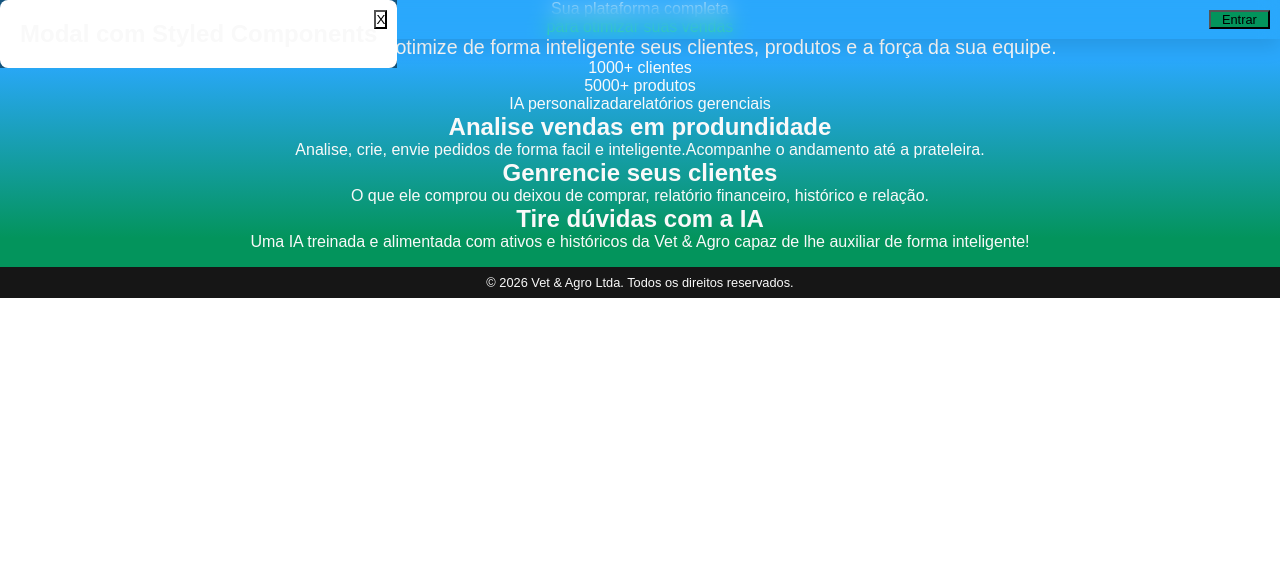
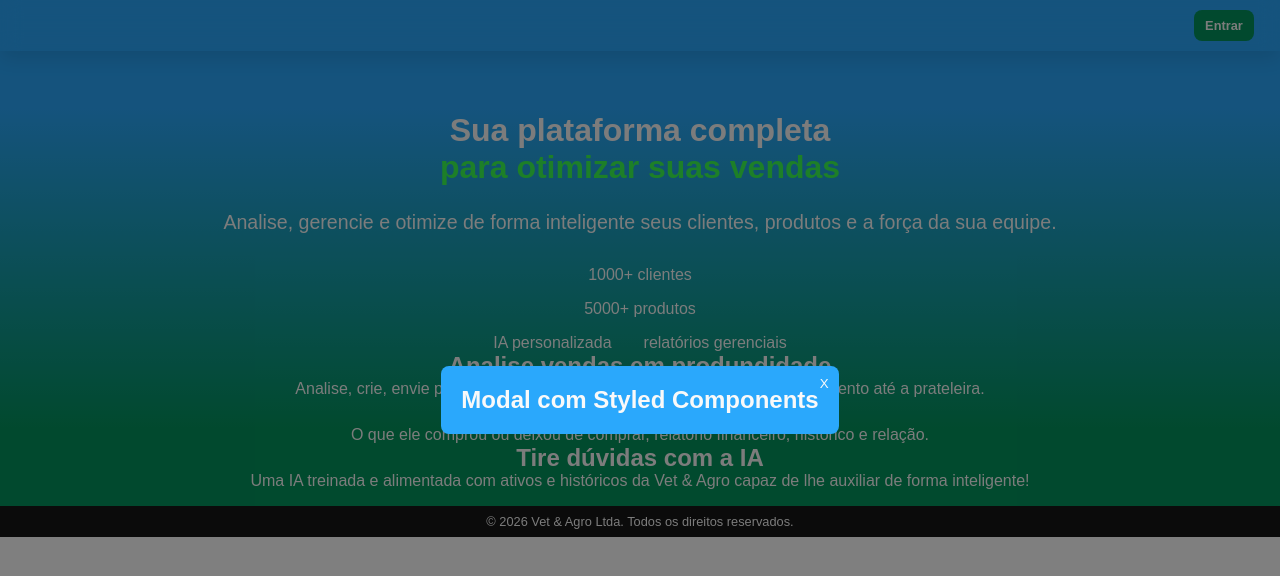
Before and after one commit to gabrielUpON/VetsForce, a Next.js app: page / in a window 1280 px wide. Both pictures are taken after a click on the button "Entrar". Shown: the top 576 px of the page. Built offline with nearby package versions, Linux system fonts and the light colour scheme.

Commit message:
update css

```diff
--- /dev/null
+++ b/app/Home.module.css
@@ -0,0 +1,75 @@
+.main {
+  display: flex;
+  flex-direction: column; /* mobile */
+  background: linear-gradient(to bottom, #2aa8fc 20%, #03945c 80%);
+  @media (min-width: 768px) {
+    flex-direction: column; /* desktop */
+  }
+}
+.cabecalho  {
+    display: flex;
+    padding: 10px 10px;
+    position: fixed;
+    top: 0;
+    left: 0;
+    width: 100%;
+    backdrop-filter: blur(10px);
+    box-shadow: 0 8px 20px rgba(0, 0, 0, 0.10);
+}
+
+.botao {
+    font-size: 0.8rem;
+    font-weight: bold;
+    background-color: #03945c;
+    border: none;
+    border-radius: 8px;
+    margin-left: auto;
+    margin-right: 16px;
+    padding: 0.5rem 0.7rem;
+    cursor: pointer;
+}
+
+.botao:hover {
+  background-color: #027a4c;
+  transition: background-color 0.5s ease;
+}
+
+.container {
+    margin-top: 7rem;
+    text-align: center;
+
+    .apresentacao {
+        span {
+        display: block;
+        font-size: 2rem;
+        font-weight: bold;
+        }
+        span:nth-child(2) {
+        color: #3AFF51;
+        }
+        p {
+        margin-top: 25px;
+        font-size: 1.225rem;
+        }
+    }
+
+    .metricas {
+        margin-top: 2rem;
+
+        p {
+        margin-top: 1rem;
+        }
+
+        span {
+        margin-left: 2rem;
+        }
+    }
+}
+
+.footer {
+    background-color: #161616;
+    text-align: center;
+    font-size: 0.8rem;
+    margin-top: 16px;
+    padding: 8px;
+}
--- a/app/globals.css
+++ b/app/globals.css
@@ -1,21 +1,11 @@
-@tailwind base;
-@tailwind components;
-@tailwind utilities;
-
-/* Reset básico */
 * {
   margin: 0;
   padding: 0;
   box-sizing: border-box;
+  color: #F9F9F9;
 }
 
-/* Estilo global */
 html, body {
   font-family: Arial, sans-serif;
   scroll-behavior: smooth;
 }
-
-/* Cor padrão do texto */
-body {
-  color: #F9F9F9;
-}
--- a/app/layout.js
+++ b/app/layout.js
@@ -7,7 +7,7 @@ export const metadata = {
 export default function DashboardLayout({ children }) {
   return (
     <html lang="pt-br">
-      <body className="font-sans text-[#F9F9F9]">
+      <body suppressHydrationWarning>
         <main>{children}</main>
       </body>
     </html>
--- a/app/page.js
+++ b/app/page.js
@@ -1,15 +1,18 @@
 "use client";
 
-import Modal from "@/components/modal";
+import Modal from "@/components/home/modal";
 import { useState } from "react";
+
+import styles from "./Home.module.css";
+
 
 export default function Home() {
   const [open, setOpen] = useState(false);
   return (
-    <div className="flex flex-col bg-[linear-gradient(to_bottom,#2aa8fc_20%,#03945c_80%)]">
+    <div className={styles.main}>
 
-      <div className="flex p-[10px] fixed top-[0] left-[0] w-full backdrop-filter backdrop-blur-[10px] [box-shadow:0_8px_20px_rgba(0,_0,_0,_0.10)]">
-        <button className="text-[0.8rem] font-bold bg-[#03945c] hover:bg-[#027a4c] rounded-lg ml-auto mr-4 px-[0.7rem] py-2 cursor-pointer transition-colors duration-500" onClick={() => setOpen(true)}>
+      <div className={styles.cabecalho}>
+        <button className={styles.botao} onClick={() => setOpen(true)}>
           Entrar
         </button>
       </div>
@@ -18,17 +21,27 @@ export default function Home() {
         <h2>Modal com Styled Components</h2>
       </Modal>
 
-      <div className="mt-28 text-center">
+      <div className={styles.container}>
 
-        <span className="block text-2xl font-bold">Sua plataforma completa</span>
-        <span className="block text-2xl font-bold text-[#3AFF51]">para otimizar suas vendas</span>
-        <p className="mt-6 text-[1.225rem]">Analise, gerencie e otimize de forma inteligente seus clientes, produtos e a força da sua equipe.</p>
+        <div className={styles.apresentacao}>
+          <span>
+            Sua plataforma completa
+          </span>
 
-        <div className="mt-8">
+          <span>
+            para otimizar suas vendas
+          </span>
 
-          <p className="mt-4">1000+ clientes</p>
-          <p className="mt-4">5000+ produtos</p>
-          <p className="mt-4">IA personalizada<span className="ml-8">relatórios gerenciais</span></p>
+          <p>
+            Analise, gerencie e otimize de forma inteligente seus clientes, produtos e a força da sua equipe.
+          </p>
+        </div>
+
+        <div className={styles.metricas}>
+
+          <p >1000+ clientes</p>
+          <p>5000+ produtos</p>
+          <p>IA personalizada<span>relatórios gerenciais</span></p>
 
         </div>
 
@@ -49,7 +62,7 @@ export default function Home() {
 
       </div>
 
-      <div className="bg-[#161616] text-center text-[0.8rem] mt-[16px] p-[8px]">
+      <div className={styles.footer}>
 
         <p>© 2026 Vet & Agro Ltda. Todos os direitos reservados.</p>
 
--- /dev/null
+++ b/components/home/Modal.module.css
@@ -0,0 +1,24 @@
+.main {
+    position: fixed;
+    inset: 0;
+    background: rgba(0,0,0,0.5);
+    display: flex;
+    align-items: center;
+    justify-content: center;
+}
+.box {
+    background: #2aa8fc;
+    padding: 20px;
+    border-radius: 8px;
+    min-width: 300px;
+    position: relative;
+
+    button {
+      position: absolute;
+      top: 10px;
+      right: 10px;
+      border: none;
+      background: transparent;
+      cursor: pointer;
+    }
+}
--- a/components/modal.jsx
+++ b/components/home/modal.jsx
@@ -1,11 +1,13 @@
 "use client";
+
+import styles from "./Modal.module.css";
 
 export default function Modal({ isOpen, onClose, children }) {
   if (!isOpen) return null;
 
   return (
-    <div className="fixed bg-[rgba(0,0,0,0.5)] flex items-center justify-center">
-      <div className="bg-[white] p-[20px] rounded-[8px] min-w-[300px] relative">
+    <div className={styles.main}>
+      <div className={styles.box}>
         <button className="absolute top-[10px] right-[10px] border-[none] bg-transparent cursor-pointer" onClick={onClose}>X</button>
         {children}
       </div>
```
